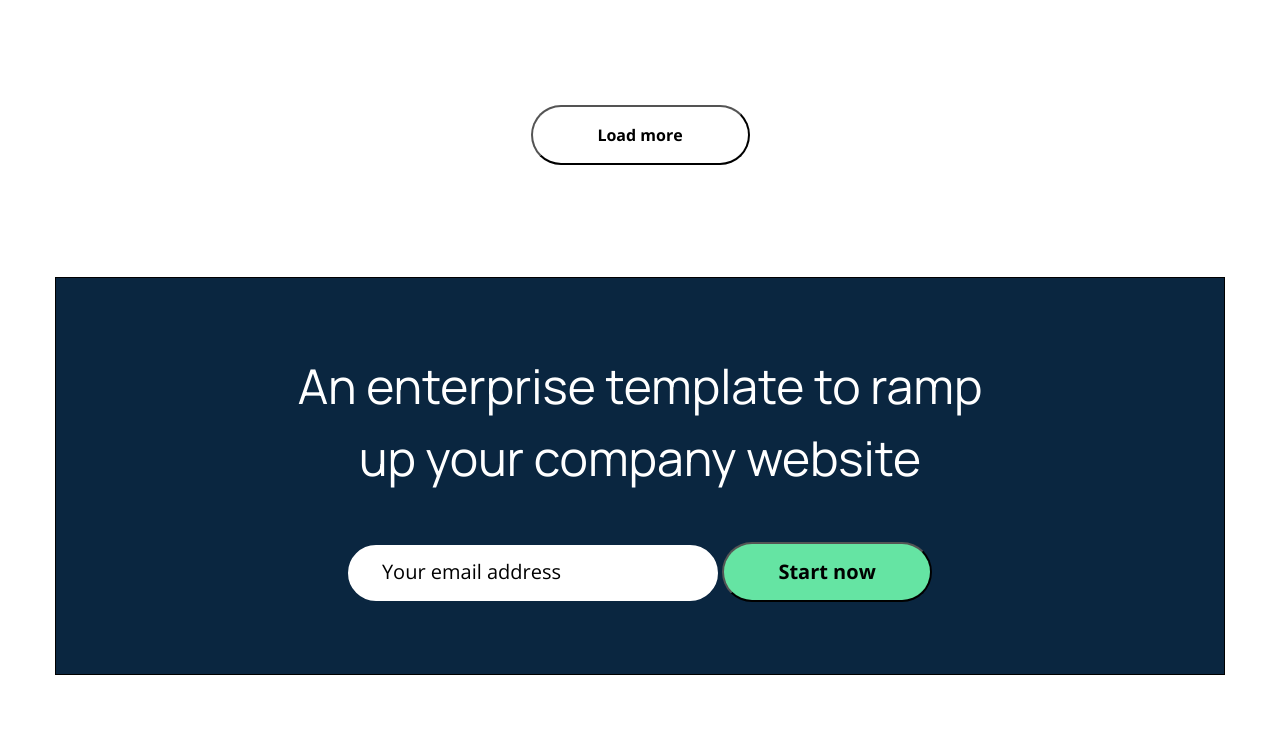
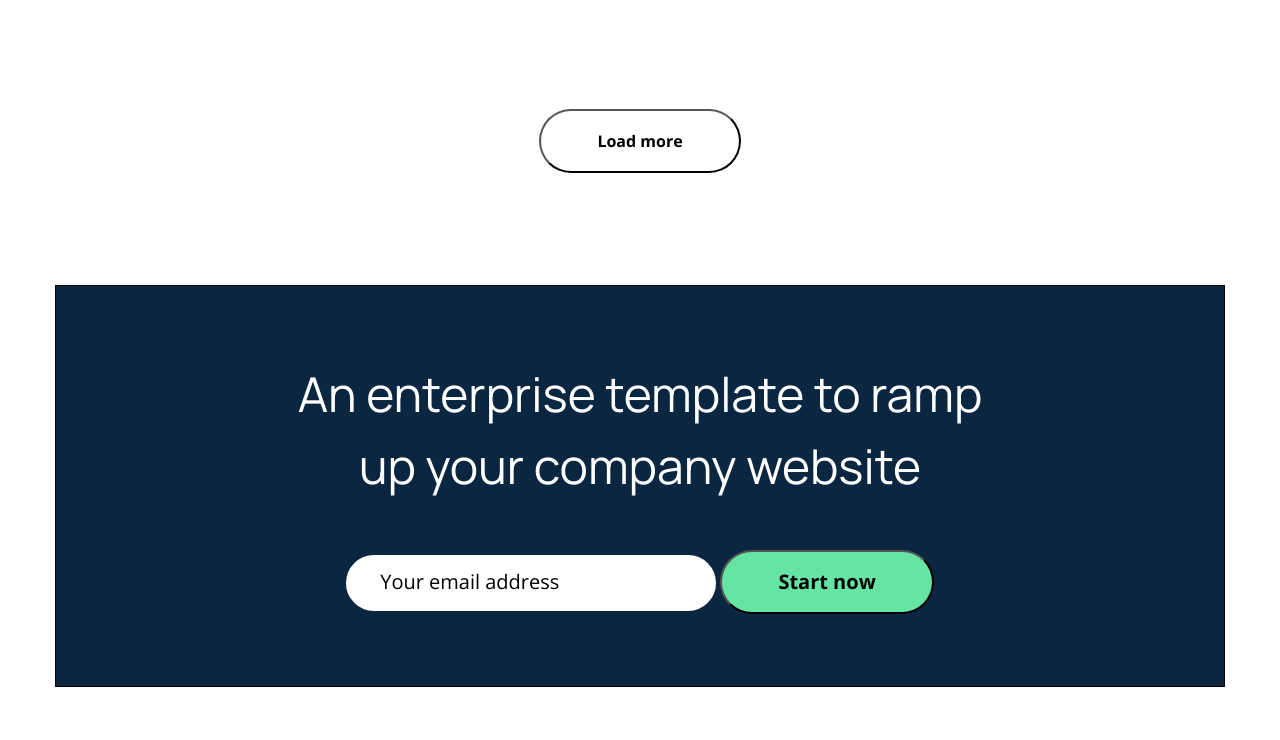
Before and after one commit to Alextwixmen/landingBlog, a website built with Vite: page index.html in a window 1280 px wide. Shown: the part 1923-2663 px from the top of the page. Built offline with nearby package versions, Linux system fonts and the light colour scheme.

Commit message:
refactoring

```diff
--- a/main.js
+++ b/main.js
@@ -2,6 +2,7 @@ import './src/scss/index.scss';
 document.querySelector('.burger').addEventListener('click', function () {
   this.classList.toggle('active');
   document.querySelector('.menu').classList.toggle('open');
+  document.getElementsByTagName('body')[0].classList.toggle('blockScroll');
 });
 
 document.querySelector('.uppward').addEventListener('click', () => {
@@ -22,15 +23,22 @@ function startAnimation() {
   };
   let observer = new IntersectionObserver(onEntry, options);
   let elements = document.querySelectorAll('.post_animation');
+  let button = document.querySelector('.news-block__button');
   for (let elem of elements) {
     observer.observe(elem);
   }
+  observer.observe(button);
   function onEntry(entry) {
     entry.forEach((elem) => {
-      // console.log(elem.target.classList);
+      if (
+        elem.target.classList[0] === 'news-block__button' &&
+        elem.isIntersecting
+      ) {
+        elem.target.classList.add('news-block__button_show');
+        console.log(elem.target);
+      }
       if (elem.isIntersecting) {
         elem.target.classList.add('element-show');
-        console.log('zopa');
       } else {
         elem.target.classList.remove('element-show');
       }
--- a/src/scss/common/common.scss
+++ b/src/scss/common/common.scss
@@ -58,3 +58,6 @@ body {
     right: 4px;
   }
 }
+.blockScroll {
+  overflow-y: hidden;
+}
--- a/src/scss/common/mixins.scss
+++ b/src/scss/common/mixins.scss
@@ -1,6 +1,5 @@
-@mixin button($width, $height, $border-radius, $line-height) {
-  width: $width;
-  height: $height;
+@mixin button($padding-top, $padding-left, $border-radius, $line-height) {
+  padding: $padding-top $padding-left;
   border-radius: $border-radius;
   line-height: $line-height;
   cursor: pointer;
--- a/src/scss/components/advertising-block/advertising-block-media.scss
+++ b/src/scss/components/advertising-block/advertising-block-media.scss
@@ -1,5 +1,3 @@
-//
-
 @include tablet {
   .advertising-blck__form {
     display: flex;
--- a/src/scss/components/advertising-block/advertising-block.scss
+++ b/src/scss/components/advertising-block/advertising-block.scss
@@ -10,9 +10,7 @@
 
 .advertising-blck__inner-container {
   text-align: center;
-  display: flex;
-  align-items: center;
-  justify-content: center;
+  @extend %flex-center;
   flex-direction: column;
   max-width: 716px;
   gap: 48px;
@@ -25,7 +23,7 @@
   font-size: 48px;
 }
 .advertising-blck__button {
-  @include button(210px, 60px, 56px, 28px);
+  @include button(16px, 56px, 56px, 28px);
   font-weight: 700;
   font-size: 20px;
   background-color: #65e4a3;
--- a/src/scss/components/footer/footer-media.scss
+++ b/src/scss/components/footer/footer-media.scss
@@ -12,6 +12,5 @@
   .footer-links {
     display: flex;
     flex-wrap: wrap;
-    // flex-direction: row;
   }
 }
--- a/src/scss/components/header/header.scss
+++ b/src/scss/components/header/header.scss
@@ -19,7 +19,7 @@
     color: $secondary-text-color;
   }
   &__button {
-    @include button(128px, 40px, 24px, 24px);
+    @include button(8px, 40px, 24px, 24px);
     @extend %flex-center;
     background-color: transparent;
     font-weight: 700;
--- a/src/scss/components/news-block/news-block-media.scss
+++ b/src/scss/components/news-block/news-block-media.scss
@@ -16,5 +16,3 @@
     min-width: max-content;
   }
 }
-@include mobile {
-}
--- a/src/scss/components/news-block/news-block.scss
+++ b/src/scss/components/news-block/news-block.scss
@@ -40,10 +40,22 @@
   gap: 50px;
 }
 .news-block__button {
-  @include button(219px, 60px, 56px, 28px);
+  @include button(16px, 56px, 56px, 28px);
   @extend %flex-center;
   background-color: transparent;
   font-weight: 700;
+  opacity: 0;
+  -webkit-transform: translateY(-20px);
+  -ms-transform: translateY(-20px);
+  transform: translateY(-20px);
+  -o-transition: all 3s;
+  transition: all 3s;
+}
+.news-block__button_show {
+  opacity: 1;
+  -webkit-transform: translateY(0);
+  -ms-transform: translateY(0);
+  transform: translateY(0);
 }
 .post_animation {
   transition: opacity 1.5s;
```
Also changed, not shown: index.html (+0 -2 lines).
